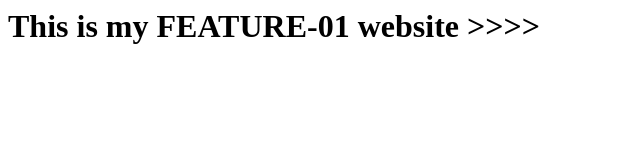
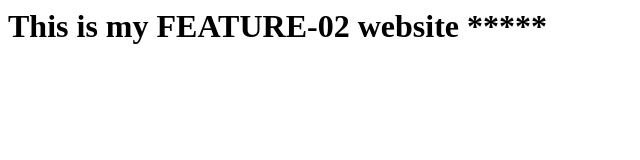
Before and after one commit to JimArdiansyah/cplusplus, a plain HTML site: page index.html in a window 1280 px wide. Shown: the full height of the page, 0-640 px from the left. Drawn offline with Linux system fonts and the light colour scheme.

Commit message:
add second features

```diff
--- a/index.html
+++ b/index.html
@@ -1,3 +1,3 @@
 <h1>
-    This is my FEATURE-01 website >>>>
+    This is my FEATURE-02 website *****
 </h1>
```
